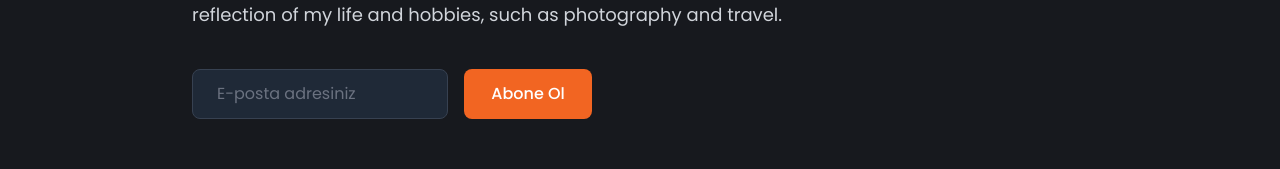
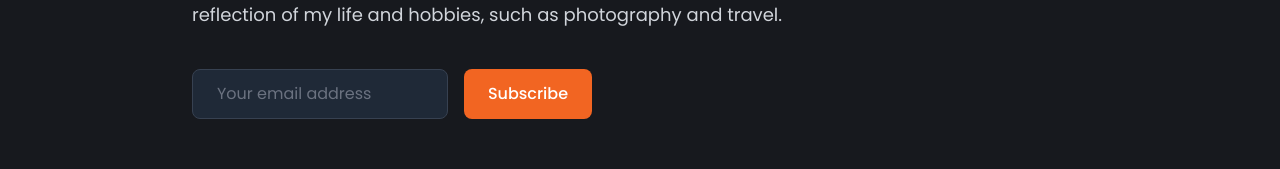
Before and after one commit to altankurt/altankurt.com, a Next.js app: page / in a window 1280 px wide. Shown: the part 384-553 px from the top of the page. Built offline with nearby package versions, Linux system fonts and the light colour scheme.

Commit message:
change language

```diff
--- a/src/pages/index.js
+++ b/src/pages/index.js
@@ -24,14 +24,18 @@ export default function Homepage() {
       const data = await response.json()
 
       if (!response.ok) {
-        throw new Error(data.error || 'Bülten aboneliği sırasında bir hata oluştu')
+        throw new Error(data.error || 'An error occurred during newsletter subscription')
       }
 
       setStatus('success')
       setEmail('')
     } catch (error) {
       console.error('Subscription error:', error)
-      setError(error.message)
+      if (error.message === 'Failed to add contact') {
+        setError('This email address is already registered')
+      } else {
+        setError(error.message)
+      }
       setStatus('error')
     }
   }
@@ -64,11 +68,11 @@ export default function Homepage() {
           </div>
         )
       case 'success':
-        return 'Abone Ol'
+        return 'Subscribe'
       case 'error':
-        return 'Tekrar Dene'
+        return 'Try Again'
       default:
-        return 'Abone Ol'
+        return 'Subscribe'
     }
   }
 
@@ -102,7 +106,7 @@ export default function Homepage() {
                   type="email"
                   value={email}
                   onChange={e => setEmail(e.target.value)}
-                  placeholder="E-posta adresiniz"
+                  placeholder="Your email address"
                   required
                   disabled={status === 'loading' || status === 'success'}
                   className="w-full sm:w-64 px-6 py-3 rounded-lg bg-gray-100 dark:bg-gray-800 text-gray-900 dark:text-gray-300 placeholder-gray-500 border border-gray-200 dark:border-gray-700 focus:outline-none focus:border-primary transition-colors duration-200 disabled:opacity-50"
@@ -117,7 +121,7 @@ export default function Homepage() {
               </div>
               {status === 'success' && (
                 <p className="text-sm text-primary pl-2">
-                  Başarıyla abone oldunuz! Bültenimizi takip ettiğiniz için teşekkürler.
+                  Successfully subscribed! Thank you for following our newsletter.
                 </p>
               )}
               {status === 'error' && <p className="text-sm text-red-500 pl-2">{error}</p>}
```
